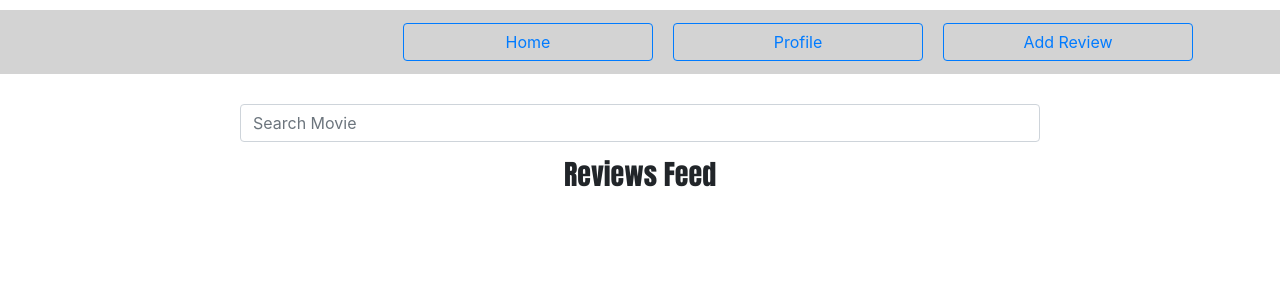
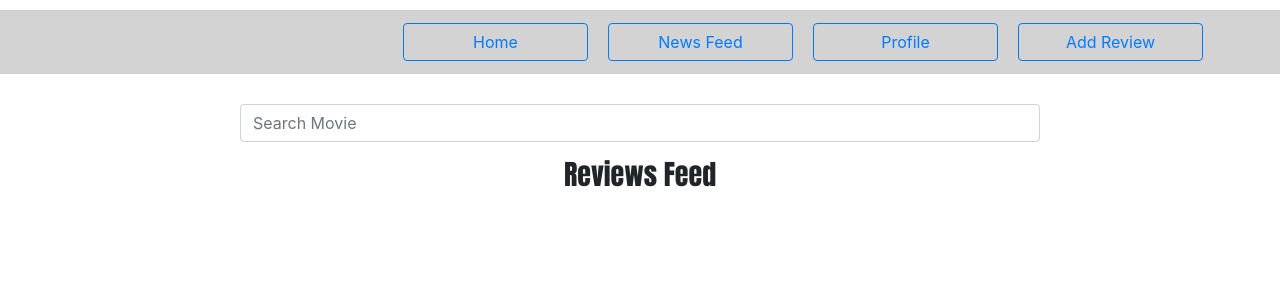
Before and after one commit to HareshNasit/Moviegram, a React (Create React App) app in the folder moviegram/: page /NewsFeed in a window 1280 px wide. Shown: the top 300 px of the page. Built offline with nearby package versions, Linux system fonts and the light colour scheme.

Commit message:
added a new button to the menu called NewsFeed

```diff
--- a/moviegram/src/Components/MainMenuBar/index.js
+++ b/moviegram/src/Components/MainMenuBar/index.js
@@ -9,6 +9,7 @@ class MainMenuBar extends React.Component {
       <div id="mainMenuBar">
         <ul>
           <li><Button variant="outline-primary" className="mainMenu-btn">Home</Button></li>
+          <li><Button variant="outline-primary" className="mainMenu-btn">News Feed</Button></li>
           <li><Button variant="outline-primary" className="mainMenu-btn">Profile</Button></li>
           <li><Button variant="outline-primary" className="mainMenu-btn">Add Review</Button></li>
         </ul>
--- a/moviegram/src/Components/MainMenuBar/styles.css
+++ b/moviegram/src/Components/MainMenuBar/styles.css
@@ -21,5 +21,5 @@
 }
 
 .mainMenu-btn {
-	width: 250px;
+	width: 185px;
 }
```
